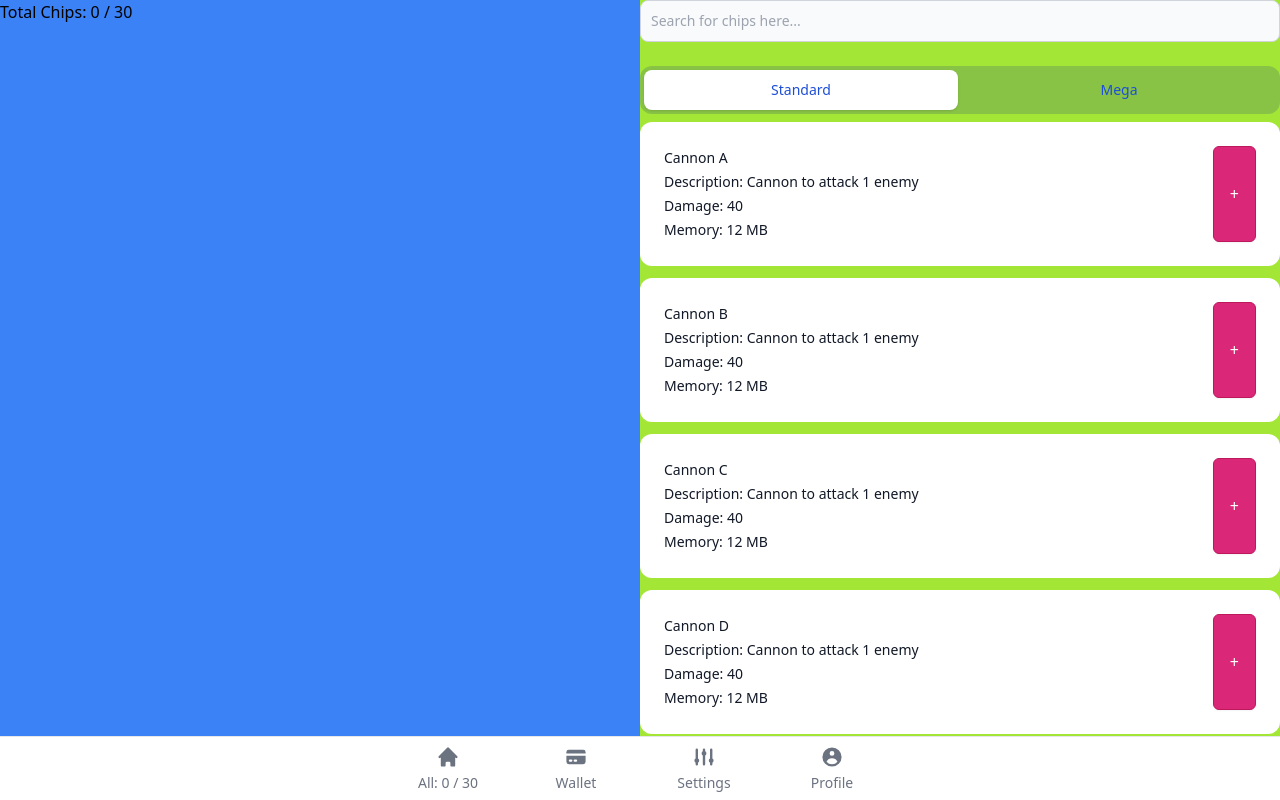
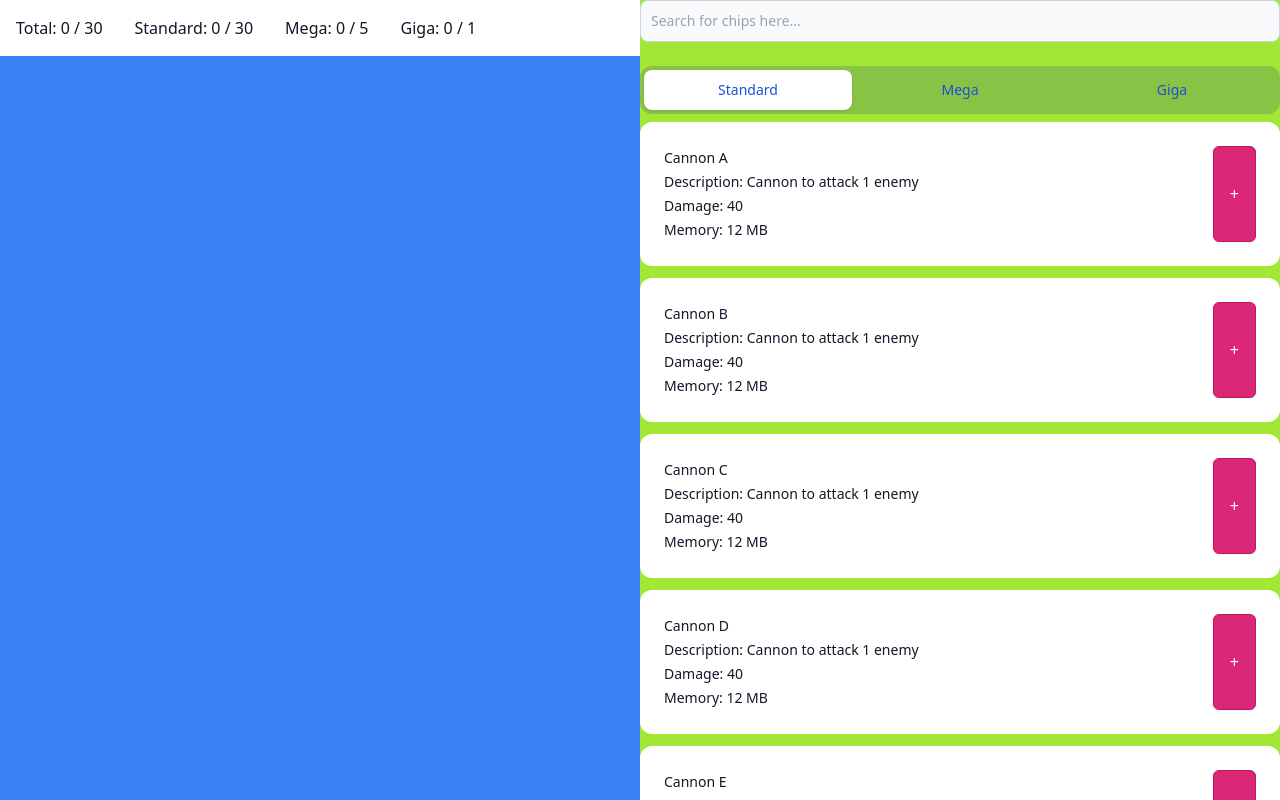
Before and after one commit to vchho/mmbn3-folder-builder, a React (Vite) app: page / in a window 1280 px wide. Built offline with nearby package versions, Linux system fonts and the light colour scheme.

Commit message:
Refactor, added gigachips

```diff
--- a/src/App.tsx
+++ b/src/App.tsx
@@ -3,6 +3,7 @@ import { useState, ChangeEvent } from "react";
 import { Tab } from "@headlessui/react";
 import { BottomTabBar } from "./components/BottomTabBar";
 import useBattleChips from "./hooks/useBattleChips";
+import { FolderNav } from "./components/FolderNav";
 
 // const megaChip = 5;
 // const gigaChip = 1;
@@ -17,6 +18,59 @@ type FolderTrack = {
   name: string;
 };
 
+function ChipItem({
+  chip,
+  addChipToFolder,
+  chipIndex,
+}: {
+  chip: {
+    number: number;
+    image: string;
+    name: string;
+    type: string;
+    damage: string;
+    lettercode: string;
+    memory: string;
+    description: string;
+    key: string;
+    chipType: string;
+  };
+  addChipToFolder: (chip: StandardChip) => void;
+  chipIndex: number;
+}) {
+  return (
+    <div
+      className={classNames(
+        "rounded-xl bg-white p-3",
+        "mb-3 ring-white ring-opacity-60 ring-offset-2 ring-offset-blue-400 focus:outline-none focus:ring-2"
+      )}
+      key={chipIndex}
+    >
+      <div key={chip.key} className="relative rounded-sm p-3 hover:bg-gray-100">
+        <div className="flex justify-between">
+          <div className="flex-row">
+            <div className="text-sm font-medium leading-6 text-gray-900">
+              <label htmlFor="comments" className="font-medium text-gray-900">
+                {chip.name} {chip.lettercode}
+              </label>
+              <p>Description: {chip.description}</p>
+              <p>Damage: {chip.damage}</p>
+              <p>Memory: {chip.memory}</p>
+            </div>
+          </div>
+          <button
+            onClick={() => addChipToFolder(chip)}
+            // className="relative inline-flex items-center rounded-md border border-pink-700 bg-pink-600 px-4 py-2 text-base font-medium text-white shadow-sm hover:border-pink-800 hover:bg-pink-700"
+            className="rounded-md border border-pink-700 bg-pink-600 px-4 py-2 text-base font-medium text-white shadow-sm hover:border-pink-800 hover:bg-pink-700"
+          >
+            +
+          </button>
+        </div>
+      </div>
+    </div>
+  );
+}
+
 function App() {
   const [folder, setFolder] = useState<any[]>([]);
   const [folderTrack, setFolder2] = useState<FolderTrack[]>([]);
@@ -28,29 +82,46 @@ function App() {
     return accumulator + currentValue.count;
   }, 0);
 
+  const totalStandardChips = folderTrack.reduce((accumulator, currentValue) => {
+    return currentValue.chipType === "standard"
+      ? accumulator + currentValue.count
+      : accumulator;
+  }, 0);
+
   const totalMegaChips = folderTrack.reduce((accumulator, currentValue) => {
     return currentValue.chipType === "mega"
       ? accumulator + currentValue.count
       : accumulator;
   }, 0);
 
+  const totalGigaChips = folderTrack.reduce((accumulator, currentValue) => {
+    return currentValue.chipType === "giga"
+      ? accumulator + currentValue.count
+      : accumulator;
+  }, 0);
+
   const addChipToFolder = (chip: StandardChip) => {
+    if (totalCount === 30) {
+      alert("30 is the maximum amount of chips you can have in your folder");
+      return;
+    }
+
+    if (chip.chipType === "mega" && totalMegaChips === 5) {
+      alert("Can only have 5 mega chips");
+      return;
+    }
+
+    if (chip.chipType === "giga" && totalGigaChips === 1) {
+      alert("Can only have 1 giga chip");
+      return;
+    }
+
     const chipIndex = folderTrack.findIndex(
       (c: any) => c.name.toLowerCase() === chip.name.toLowerCase()
     );
 
     if (chipIndex > -1) {
       const currentChip = folderTrack.find((c) => c.name === chip.name);
-
-      if (totalCount === 30) {
-        alert("30 is the maximum amount of chips you can have in your folder");
-        return;
-      }
-
-      if (totalMegaChips === 5) {
-        alert("Can only have 5 mega chips");
-        return;
-      }
 
       if (currentChip?.count === 1 && currentChip?.chipType === "mega") {
         alert("Can only have 1 of each mega chip");
@@ -160,7 +231,16 @@ function App() {
     <>
       <div className="grid h-screen grid-cols-12 bg-blue-500">
         <div className="col-span-6 flex-1 overflow-y-scroll">
-          <p>Total Chips: {totalCount} / 30</p>
+          <header className="sticky top-0 z-50">
+            <FolderNav
+              totalCount={totalCount}
+              totalStandardChips={totalStandardChips}
+              totalMegaChips={totalMegaChips}
+              totalGigaChips={totalGigaChips}
+            />
+          </header>
+
+          <div className="container">
             {folder.map((chip, index) => {
               return (
                 <div
@@ -181,10 +261,12 @@ function App() {
               );
             })}
           </div>
+        </div>
 
         <div className="col-span-6 flex flex-1 overflow-hidden">
           <div className="flex-1 overflow-y-scroll">
             <div className="bg-lime-400">
+              <header className="sticky top-0 z-50">
                 <div className="mb-6">
                   <input
                     type="text"
@@ -195,6 +277,7 @@ function App() {
                     value={searchTerm}
                   />
                 </div>
+              </header>
 
               <div className="max-w w-full px-2 sm:px-0">
                 <Tab.Group
@@ -224,41 +307,11 @@ function App() {
                   <Tab.Panels className="mt-2">
                     {chipLibrary.map((chip, index) => {
                       return (
-                        <div
-                          className={classNames(
-                            "rounded-xl bg-white p-3",
-                            "mb-3 ring-white ring-opacity-60 ring-offset-2 ring-offset-blue-400 focus:outline-none focus:ring-2"
-                          )}
-                          key={index}
-                        >
-                          <div
-                            key={chip.key}
-                            className="relative rounded-sm p-3 hover:bg-gray-100"
-                          >
-                            <div className="flex justify-between">
-                              <div className="flex-row">
-                                <div className="text-sm font-medium leading-6 text-gray-900">
-                                  <label
-                                    htmlFor="comments"
-                                    className="font-medium text-gray-900"
-                                  >
-                                    {chip.name} {chip.lettercode}
-                                  </label>
-                                  <p>Description: {chip.description}</p>
-                                  <p>Damage: {chip.damage}</p>
-                                  <p>Memory: {chip.memory}</p>
-                                </div>
-                              </div>
-                              <button
-                                onClick={() => addChipToFolder(chip)}
-                                // className="relative inline-flex items-center rounded-md border border-pink-700 bg-pink-600 px-4 py-2 text-base font-medium text-white shadow-sm hover:border-pink-800 hover:bg-pink-700"
-                                className="rounded-md border border-pink-700 bg-pink-600 px-4 py-2 text-base font-medium text-white shadow-sm hover:border-pink-800 hover:bg-pink-700"
-                              >
-                                +
-                              </button>
-                            </div>
-                          </div>
-                        </div>
+                        <ChipItem
+                          chip={chip}
+                          addChipToFolder={addChipToFolder}
+                          chipIndex={index}
+                        />
                       );
                     })}
                   </Tab.Panels>
@@ -269,7 +322,7 @@ function App() {
         </div>
       </div>
 
-      <BottomTabBar totalCount={totalCount} />
+      {/* <BottomTabBar totalCount={totalCount} /> */}
     </>
   );
 }
--- /dev/null
+++ b/src/components/FolderNav.tsx
@@ -0,0 +1,54 @@
+const NavItem = ({
+  text,
+  count,
+  maxCount,
+}: {
+  text: string;
+  count: number;
+  maxCount: number;
+}) => {
+  return (
+    <li
+      className="block rounded py-2 pl-3 pr-4 text-gray-900 hover:bg-gray-100 dark:text-white dark:hover:bg-gray-700 dark:hover:text-white md:border-0 md:p-0 md:hover:bg-transparent md:hover:text-blue-700 md:dark:hover:bg-transparent md:dark:hover:text-blue-500"
+      aria-current="page"
+    >
+      {text} {count} / {maxCount}
+    </li>
+  );
+};
+
+export const FolderNav = ({
+  totalCount,
+  totalStandardChips,
+  totalMegaChips,
+  totalGigaChips,
+}: {
+  totalCount: number;
+  totalStandardChips: number;
+  totalMegaChips: number;
+  totalGigaChips: number;
+}) => {
+  return (
+    <nav className="border-gray-200 bg-white dark:bg-gray-900">
+      <div className="mx-auto flex max-w-screen-xl flex-wrap items-center justify-between p-4">
+        <div className="w-full md:block md:w-auto" id="navbar-default">
+          <ul className="mt-4 flex flex-col rounded-lg border border-gray-100 bg-gray-50 p-4 font-medium dark:border-gray-700 dark:bg-gray-800 md:mt-0 md:flex-row md:space-x-8 md:border-0 md:bg-white md:p-0 md:dark:bg-gray-900">
+            <li
+              className="block rounded py-2 pl-3 pr-4 text-gray-900 hover:bg-gray-100 dark:text-white dark:hover:bg-gray-700 dark:hover:text-white md:border-0 md:p-0 md:hover:bg-transparent md:hover:text-blue-700 md:dark:hover:bg-transparent md:dark:hover:text-blue-500"
+              aria-current="page"
+            >
+              Total: {totalCount} / 30
+            </li>
+            <NavItem
+              text="Standard: "
+              count={totalStandardChips}
+              maxCount={30}
+            />
+            <NavItem text="Mega: " count={totalMegaChips} maxCount={5} />
+            <NavItem text="Giga: " count={totalGigaChips} maxCount={1} />
+          </ul>
+        </div>
+      </div>
+    </nav>
+  );
+};
--- a/src/hooks/useBattleChips.tsx
+++ b/src/hooks/useBattleChips.tsx
@@ -1,11 +1,13 @@
 import { useMemo, useState } from "react";
 import { updatedStandardChips } from "../utils/chips";
 import { megaChips } from "../utils/megaChips";
+import { gigaChips } from "../utils/gigaChips";
 
 export default function useBattleChips(currentTabIndex: number) {
   const [chipLibrary] = useState({
     Standard: updatedStandardChips,
     Mega: megaChips,
+    Giga: gigaChips,
   });
 
   const [searchTerm, setSearchTerm] = useState("");
--- /dev/null
+++ b/src/utils/gigaChips.ts
@@ -0,0 +1,314 @@
+export const gigaChips = [
+  {
+    number: 2,
+    image: "",
+    name: "BassGS",
+    type: "",
+    damage: "700",
+    lettercode: "X",
+    memory: "99 MB",
+    description: "Bass' secret weapon",
+    key: "BassGSX",
+    chipType: "giga",
+  },
+  {
+    number: 6,
+    image: "",
+    name: "GutsManV5",
+    type: "",
+    damage: "120",
+    lettercode: "G",
+    memory: "79 MB",
+    description: "Sneaks up to smash panels!",
+    key: "GutsManV5G",
+    chipType: "giga",
+  },
+  {
+    number: 7,
+    image: "",
+    name: "ProtoMnV5",
+    type: "",
+    damage: "240",
+    lettercode: "B",
+    memory: "98 MB",
+    description: "Moves in to slice the enemy",
+    key: "ProtoMnV5B",
+    chipType: "giga",
+  },
+  {
+    number: 8,
+    image: "",
+    name: "FlashMnV5",
+    type: "",
+    damage: "150",
+    lettercode: "F",
+    memory: "89 MB",
+    description: "Flash atk paralyzes enemy",
+    key: "FlashMnV5F",
+    chipType: "giga",
+  },
+  {
+    number: 9,
+    image: "",
+    name: "BeastMnV5",
+    type: "",
+    damage: "80",
+    lettercode: "B",
+    memory: "84 MB",
+    description: "Claw atk 3 squares ahead!",
+    key: "BeastMnV5B",
+    chipType: "giga",
+  },
+  {
+    number: 10,
+    image: "",
+    name: "BubblMnV5",
+    type: "",
+    damage: "20",
+    lettercode: "B",
+    memory: "86 MB",
+    description: "Fires several AquaShots",
+    key: "BubblMnV5B",
+    chipType: "giga",
+  },
+  {
+    number: 11,
+    image: "",
+    name: "DesrtMnV5",
+    type: "",
+    damage: "210",
+    lettercode: "D",
+    memory: "80 MB",
+    description: "Launches fists at enemies!",
+    key: "DesrtMnV5D",
+    chipType: "giga",
+  },
+  {
+    number: 12,
+    image: "",
+    name: "PlantMnV5",
+    type: "",
+    damage: "60",
+    lettercode: "P",
+    memory: "80 MB",
+    description: "Vines harm all enemies!",
+    key: "PlantMnV5P",
+    chipType: "giga",
+  },
+  {
+    number: 13,
+    image: "",
+    name: "FlamManV5",
+    type: "",
+    damage: "240",
+    lettercode: "F",
+    memory: "82 MB",
+    description: "Flames burn all enemies!",
+    key: "FlamManV5F",
+    chipType: "giga",
+  },
+  {
+    number: 14,
+    image: "",
+    name: "DrillMnV5",
+    type: "",
+    damage: "150",
+    lettercode: "D",
+    memory: "82 MB",
+    description: "3 drills fly at enemies!",
+    key: "DrillMnV5D",
+    chipType: "giga",
+  },
+  {
+    number: 15,
+    image: "",
+    name: "MetalMnV5",
+    type: "",
+    damage: "250",
+    lettercode: "M",
+    memory: "90 MB",
+    description: "Iron fist smashes 1 square!",
+    key: "MetalMnV5M",
+    chipType: "giga",
+  },
+  {
+    number: 16,
+    image: "",
+    name: "KingManV5",
+    type: "",
+    damage: "280",
+    lettercode: "K",
+    memory: "84 MB",
+    description: "Move up 3 square & 4-way hit",
+    key: "KingManV5K",
+    chipType: "giga",
+  },
+  {
+    number: 17,
+    image: "",
+    name: "MistManV5",
+    type: "",
+    damage: "170",
+    lettercode: "M",
+    memory: "80 MB",
+    description: "Appears from mist & attacks",
+    key: "MistManV5M",
+    chipType: "giga",
+  },
+  {
+    number: 18,
+    image: "",
+    name: "BowlManV5",
+    type: "",
+    damage: "180",
+    lettercode: "B",
+    memory: "88 MB",
+    description: "Lines up pins for a strike!",
+    key: "BowlManV5B",
+    chipType: "giga",
+  },
+  {
+    number: 19,
+    image: "",
+    name: "DarkManV5",
+    type: "",
+    damage: "30",
+    lettercode: "D",
+    memory: "88 MB",
+    description: "Creates 3 caves in enmy area",
+    key: "DarkManV5D",
+    chipType: "giga",
+  },
+  {
+    number: 20,
+    image: "",
+    name: "JapanMnV5",
+    type: "",
+    damage: "60",
+    lettercode: "Y",
+    memory: "94 MB",
+    description: "Multiple attacks w/ spear",
+    key: "JapanMnV5Y",
+    chipType: "giga",
+  },
+  {
+    number: 1,
+    image: "",
+    name: "NavRcycl",
+    type: "",
+    damage: "-",
+    lettercode: "*",
+    memory: "50 MB",
+    description: "Recalls last Navi used",
+    key: "NavRcycl*",
+    chipType: "giga",
+  },
+  {
+    number: 2,
+    image: "",
+    name: "Bass",
+    type: "",
+    damage: "90",
+    lettercode: "X",
+    memory: "98 MB",
+    description: "Dark chip Explodes for 3 sq",
+    key: "BassX",
+    chipType: "giga",
+  },
+  {
+    number: 3,
+    image: "",
+    name: "Serenade",
+    type: "",
+    damage: "100",
+    lettercode: "S",
+    memory: "97 MB",
+    description: "Dark chip Holy pwr to front",
+    key: "SerenadeS",
+    chipType: "giga",
+  },
+  {
+    number: 4,
+    image: "",
+    name: "Balance",
+    type: "",
+    damage: "-",
+    lettercode: "Y",
+    memory: "60 MB",
+    description: "Both HP reduced by half!",
+    key: "BalanceY",
+    chipType: "giga",
+  },
+  {
+    number: 5,
+    image: "",
+    name: "AlphArmΣ",
+    type: "",
+    damage: "50",
+    lettercode: "V",
+    memory: "97 MB",
+    description: "3-stage electric attack!",
+    key: "AlphArmΣV",
+    chipType: "giga",
+  },
+  {
+    number: 1,
+    image: "",
+    name: "FoldrBak",
+    type: "",
+    damage: "-",
+    lettercode: "*",
+    memory: "99 MB",
+    description: "Restores all chips & folders",
+    key: "FoldrBak*",
+    chipType: "giga",
+  },
+  {
+    number: 2,
+    image: "",
+    name: "Bass+",
+    type: "",
+    damage: "550",
+    lettercode: "X",
+    memory: "98 MB",
+    description: "Dark chip Smashes panels!",
+    key: "Bass+X",
+    chipType: "giga",
+  },
+  {
+    number: 3,
+    image: "",
+    name: "DarkAura",
+    type: "",
+    damage: "-",
+    lettercode: "A",
+    memory: "55 MB",
+    description: "Dark chip repels <300 atks",
+    key: "DarkAuraA",
+    chipType: "giga",
+  },
+  {
+    number: 4,
+    image: "",
+    name: "DeltaRay",
+    type: "",
+    damage: "220",
+    lettercode: "Z",
+    memory: "92 MB",
+    description: "Use A btn for up to 3 attacks",
+    key: "DeltaRayZ",
+    chipType: "giga",
+  },
+  {
+    number: 5,
+    image: "",
+    name: "AlphArmΩ",
+    type: "",
+    damage: "500",
+    lettercode: "V",
+    memory: "97 MB",
+    description: "Launches a giant rocket!",
+    key: "AlphArmΩV",
+    chipType: "giga",
+  },
+];
```
Lines whose indentation alone changed are shown as unchanged.
